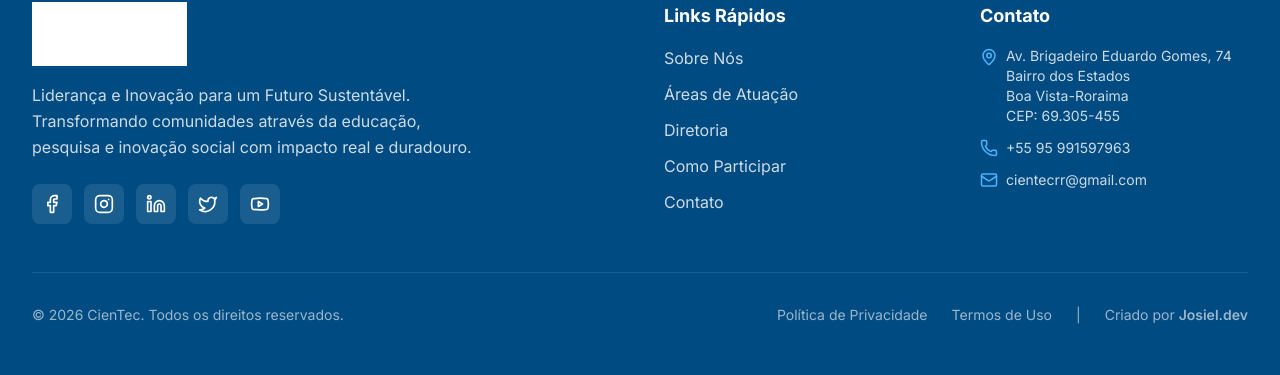
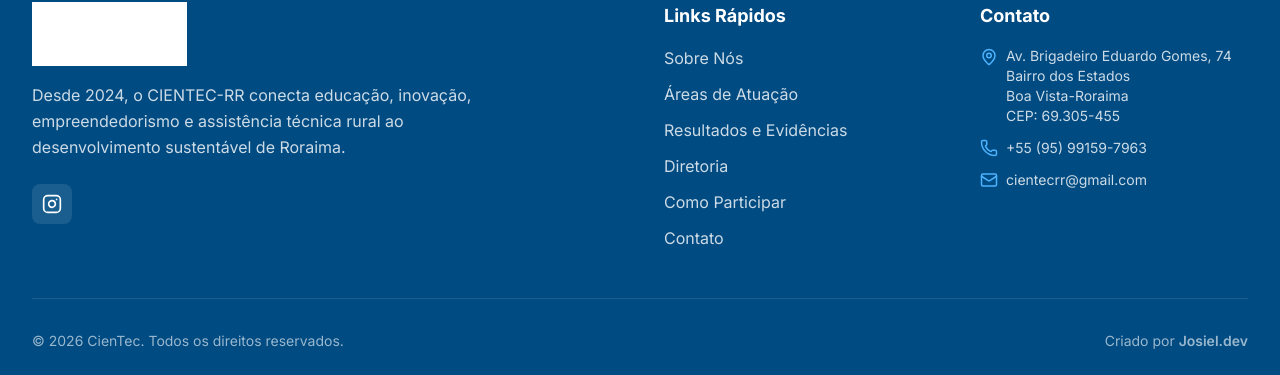
Before and after one commit to JosielBarrosfoco/cientec_RR, a React (Vite) app: page / in a window 1280 px wide. Shown: the part 9999-10374 px from the top of the page. Built offline with nearby package versions, Linux system fonts and the light colour scheme.

Commit message:
fix: atualizar rodapé e remover links sociais/legais sem destino

```diff
--- a/src/react-app/components/Footer.tsx
+++ b/src/react-app/components/Footer.tsx
@@ -1,4 +1,4 @@
-import { Facebook, Instagram, Linkedin, Twitter, Youtube, Mail, Phone, MapPin } from 'lucide-react';
+import { Instagram, Mail, Phone, MapPin } from 'lucide-react';
 
 export default function Footer() {
   return (
@@ -15,24 +15,11 @@ export default function Footer() {
               />
             </div>
             <p className="text-white/80 leading-relaxed mb-6 max-w-md">
-              Liderança e Inovação para um Futuro Sustentável. Transformando comunidades através da educação,
-              pesquisa e inovação social com impacto real e duradouro.
+              Desde 2024, o CIENTEC-RR conecta educação, inovação, empreendedorismo e assistência técnica rural ao desenvolvimento sustentável de Roraima.
             </p>
             <div className="flex space-x-3">
-              <a href="#" className="w-10 h-10 bg-white/10 rounded-lg flex items-center justify-center hover:bg-primary-light transition-colors">
-                <Facebook size={20} />
-              </a>
-              <a href="https://www.instagram.com/cientecroraima/" target="_blank" rel="noopener noreferrer" className="w-10 h-10 bg-white/10 rounded-lg flex items-center justify-center hover:bg-primary-light transition-colors">
+              <a aria-label="Instagram do CIENTEC-RR" href="https://www.instagram.com/cientecroraima/" target="_blank" rel="noopener noreferrer" className="w-10 h-10 bg-white/10 rounded-lg flex items-center justify-center hover:bg-primary-light transition-colors">
                 <Instagram size={20} />
-              </a>
-              <a href="#" className="w-10 h-10 bg-white/10 rounded-lg flex items-center justify-center hover:bg-primary-light transition-colors">
-                <Linkedin size={20} />
-              </a>
-              <a href="#" className="w-10 h-10 bg-white/10 rounded-lg flex items-center justify-center hover:bg-primary-light transition-colors">
-                <Twitter size={20} />
-              </a>
-              <a href="#" className="w-10 h-10 bg-white/10 rounded-lg flex items-center justify-center hover:bg-primary-light transition-colors">
-                <Youtube size={20} />
               </a>
             </div>
           </div>
@@ -43,6 +30,7 @@ export default function Footer() {
             <ul className="space-y-3">
               <li><a href="#sobre" className="text-white/80 hover:text-primary-light transition-colors">Sobre Nós</a></li>
               <li><a href="#areas" className="text-white/80 hover:text-primary-light transition-colors">Áreas de Atuação</a></li>
+              <li><a href="#resultados" className="text-white/80 hover:text-primary-light transition-colors">Resultados e Evidências</a></li>
               <li><a href="#diretoria" className="text-white/80 hover:text-primary-light transition-colors">Diretoria</a></li>
               <li><a href="#participar" className="text-white/80 hover:text-primary-light transition-colors">Como Participar</a></li>
               <li><a href="#contato" className="text-white/80 hover:text-primary-light transition-colors">Contato</a></li>
@@ -59,7 +47,7 @@ export default function Footer() {
               </li>
               <li className="flex items-center space-x-2">
                 <Phone size={18} className="text-primary-light flex-shrink-0" />
-                <span className="text-white/80 text-sm">+55 95 991597963</span>
+                <span className="text-white/80 text-sm">+55 (95) 99159-7963</span>
               </li>
               <li className="flex items-center space-x-2">
                 <Mail size={18} className="text-primary-light flex-shrink-0" />
@@ -75,9 +63,7 @@ export default function Footer() {
               &copy; {new Date().getFullYear()} CienTec. Todos os direitos reservados.
             </p>
             <div className="flex flex-col md:flex-row items-center space-y-2 md:space-y-0 md:space-x-6 text-sm text-white/60">
-              <a href="#" className="hover:text-primary-light transition-colors">Política de Privacidade</a>
-              <a href="#" className="hover:text-primary-light transition-colors">Termos de Uso</a>
-              <span className="hidden md:inline">|</span>
+
               <a
                 href="https://josielbarros.dev/"
                 target="_blank"
```
